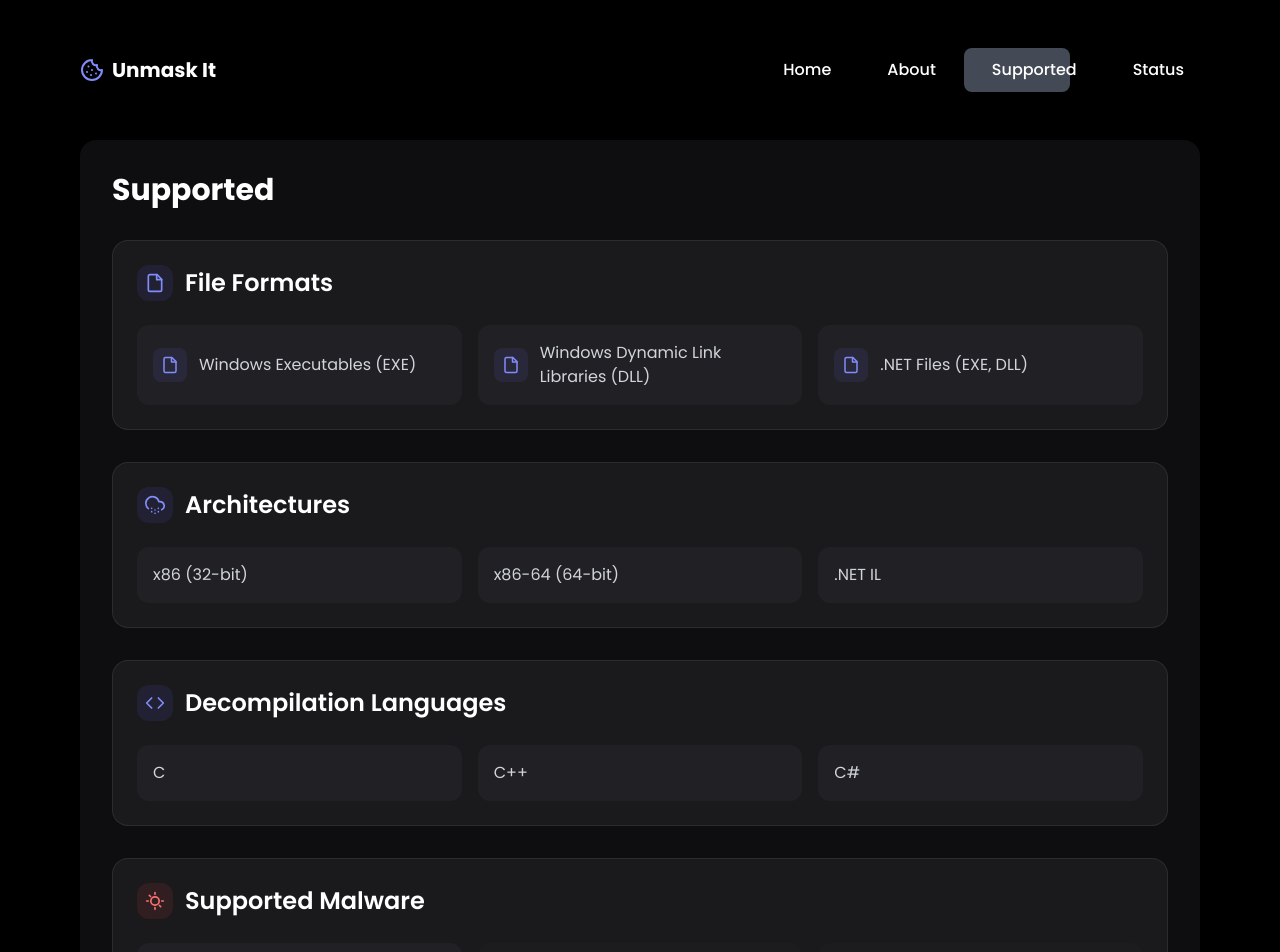
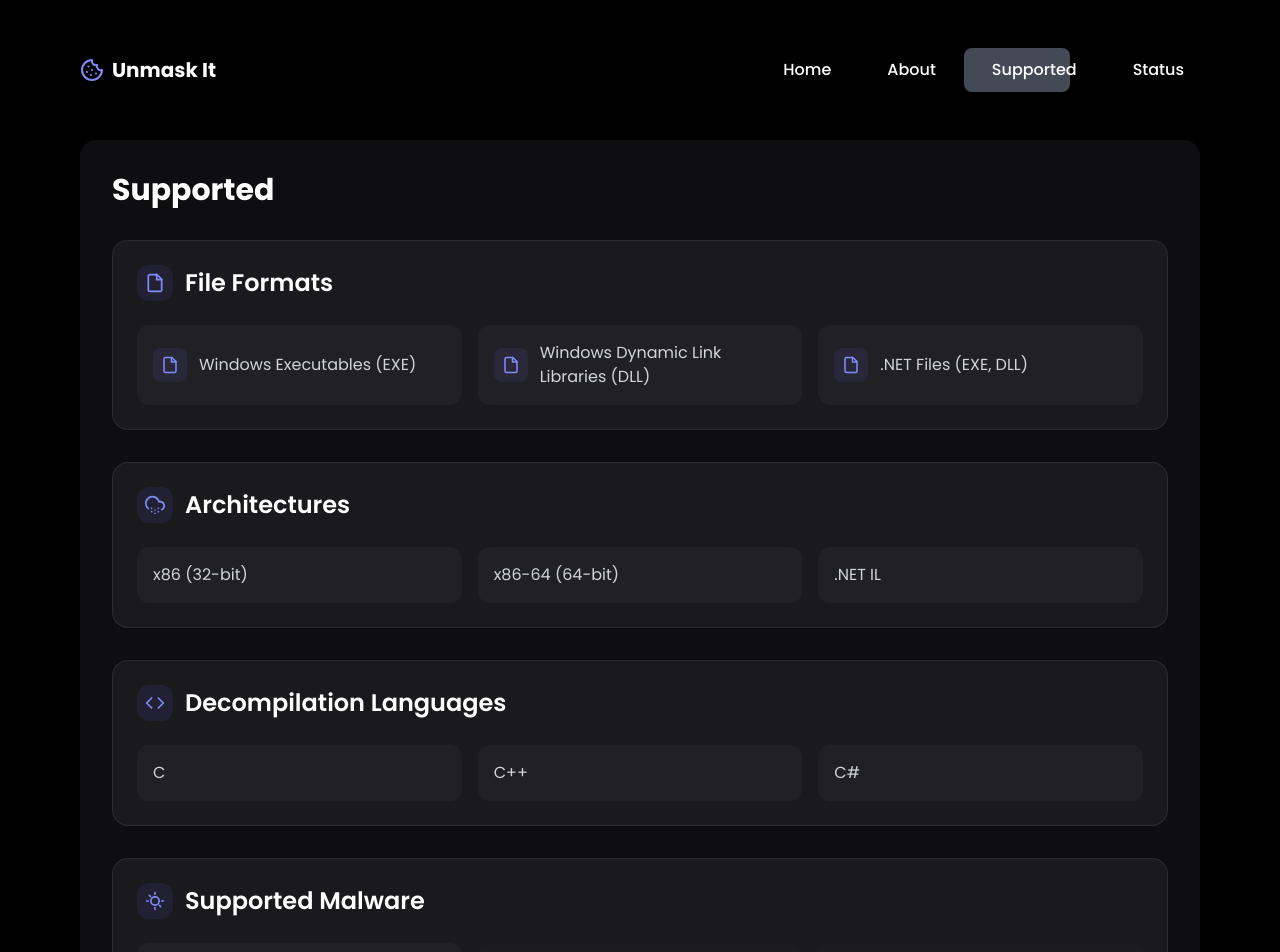
Before and after one commit to nffdev/unmask-it, a React (Vite) app in the folder Front/: page /supported in a window 1280 px wide. Shown: the top 952 px of the page. Built offline with nearby package versions, Linux system fonts and the light colour scheme.

Commit message:
feat(app): updated icon color

```diff
--- a/Front/src/routes/Supported.jsx
+++ b/Front/src/routes/Supported.jsx
@@ -148,7 +148,7 @@ export default function SupportedPage() {
             </section>
             <section className="bg-zinc-800/50 p-6 rounded-2xl border border-zinc-700/50">
               <h2 className="text-2xl font-semibold mb-6 text-white flex items-center">
-                <span className="p-2 bg-red-500/10 rounded-xl text-red-400 mr-3">
+                <span className="p-2 bg-indigo-500/10 rounded-xl text-indigo-400 mr-3">
                   <svg xmlns="http://www.w3.org/2000/svg" width="20" height="20" viewBox="0 0 24 24" fill="none" stroke="currentColor" strokeWidth="2" strokeLinecap="round" strokeLinejoin="round">
                     <path d="M12 2v2" />
                     <path d="M12 20v2" />
```
